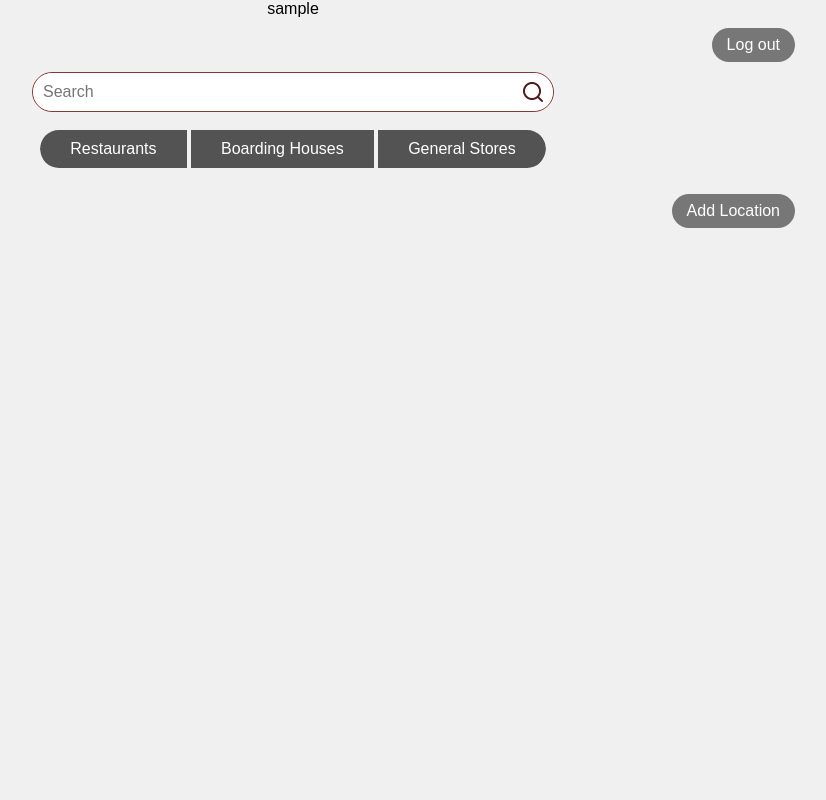
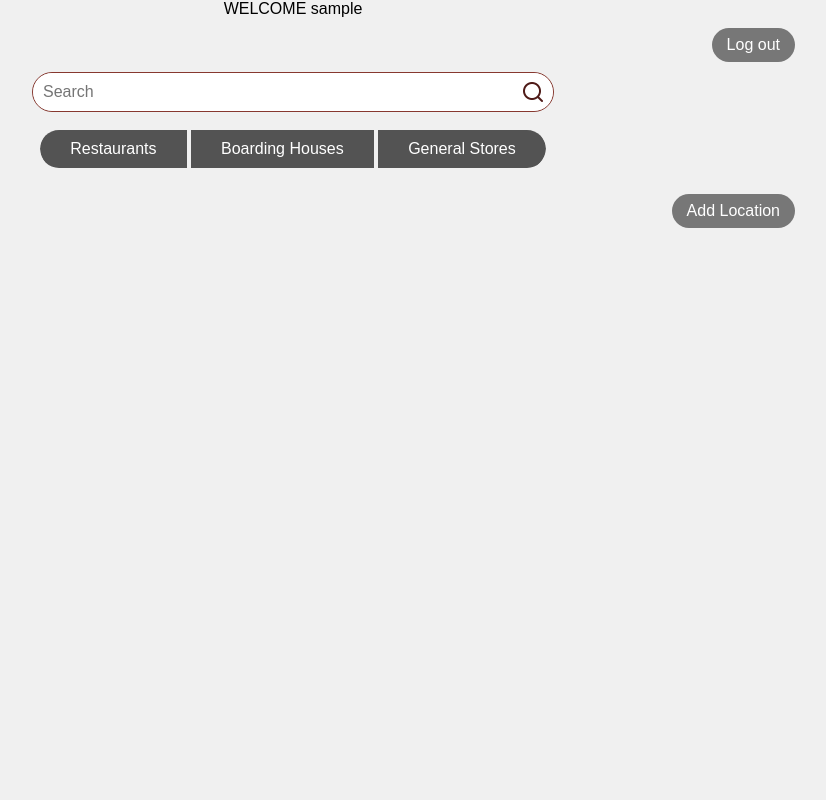
Before and after one commit to Badaboopie/CMSC126FINAL, a PHP site: page /Home.php in a window 1280 px wide. Shown: the whole page, without its empty margins (347-1173 px from the left). Run offline with PHP 8.4, Linux system fonts and the light colour scheme; the visitor is signed in with stand-in values (Sample User, id 1); some web fonts are replaced.

Commit message:
Update Home.php

```diff
--- a/Home.php
+++ b/Home.php
@@ -10,7 +10,7 @@ session_start();
     <body>
         <?php
         if (isset($_SESSION['valid'])) {
-            echo $_SESSION['username'];
+            echo "WELCOME ".$_SESSION['username'];
             echo "<div class='header-container'>".
                 "<a href='logout.php'>Log out</a>".
                 "</div";
```
